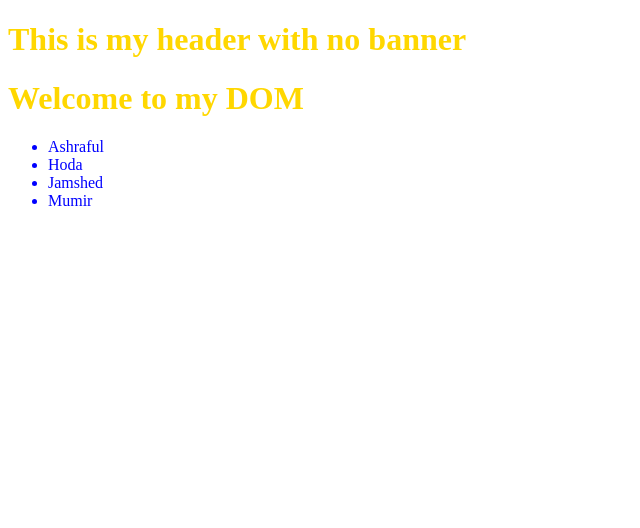
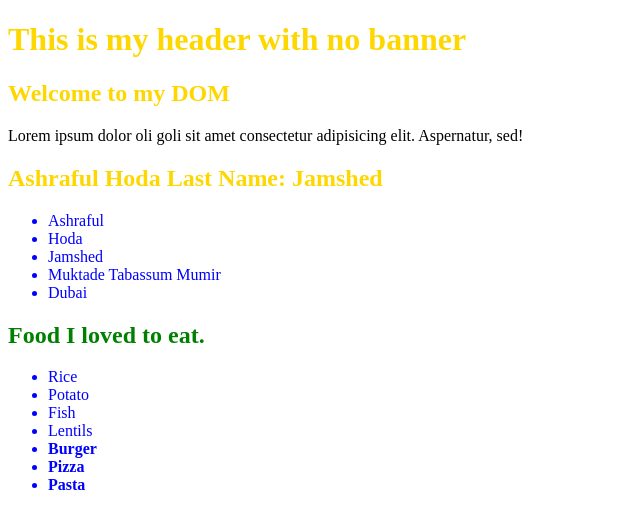
Before and after one commit to ashrafulhoda789/DOM-PH, a plain HTML site: page Tour_of_DOM/index.html in a window 1280 px wide. Shown: the whole page, without its empty margins (0-640 px from the left). Drawn offline with Linux system fonts and the light colour scheme.

Commit message:
get element by id, class Name, tag name, queryselector

```diff
--- a/Tour_of_DOM/index.html
+++ b/Tour_of_DOM/index.html
@@ -9,6 +9,12 @@
         h1{
             color: gold;
         }
+        #food-title{
+            color: green;
+        }
+        .food .foreign{
+            font-weight: 700;
+        }
     </style>
 </head>
 <body>
@@ -16,13 +22,37 @@
         <h1>This is my header with no banner</h1>
     </header>
     <main>
-        <h1>Welcome to my DOM</h1>
+        <!-- <h1>Welcome to my DOM</h1>
         <ul>
             <li>Ashraful</li>
             <li>Hoda</li>
             <li>Jamshed</li>
             <li>Mumir</li>
-        </ul>
+        </ul> -->
+        <section id="old-dhaka" class="songs">
+            <h1>Welcome to my DOM</h1>
+            <p>Lorem ipsum dolor <span>oli goli</span> sit amet consectetur adipisicing elit. <span>Aspernatur</span>, sed!</p>
+            <h1>Ashraful Hoda <span>Last Name:</span> Jamshed</h1>
+            <ul>
+                <li>Ashraful</li>
+                <li>Hoda</li>
+                <li class="foreign">Jamshed</li>
+                <li id="name">Mumir</li>
+                <li class="international">Dubai</li>
+            </ul>
+        </section>
+        <section class="food">
+            <h1 id="food-title">Food I love</h1>
+            <ul>
+                <li>Rice</li>
+                <li>Potato</li>
+                <li>Fish</li>
+                <li>Lentils</li>
+                <li class="foreign">Burger</li>
+                <li class="foreign">Pizza</li>
+                <li class="foreign">Pasta</li>
+            </ul>
+        </section>
     </main>
 
     <script>
@@ -44,12 +74,33 @@
         console.log(liCollection);
 
         for(const li of liCollection){
-            console.log(li.innerText);
+            // console.log(li.innerText);
         }
         // all h1 tags
         const allHeadings = document.getElementsByTagName('h1');
         for(const h1 of allHeadings){
-            console.log(h1.innerText);
+            // console.log(h1.innerText);
+        }
+
+        // get by Id
+        const foodTitleh1 = document.getElementById('food-title');
+        console.log(foodTitleh1.innerText);
+        foodTitleh1.innerText = "Food I loved to eat."
+
+        const nameElement = document.getElementById('name');
+        nameElement.innerText = 'Muktade Tabassum Mumir'
+
+        // get ELements by class name
+        const foreignElements = document.getElementsByClassName('foreign');
+        console.log(foreignElements);
+        for(const element of foreignElements){
+            console.log(element.innerText);
+        }
+
+        // query selector all
+        const spanElements = document.querySelectorAll('#old-dhaka p span');
+        for(const span of spanElements){
+            console.log(span.innerText);
         }
     </script>
 
```
